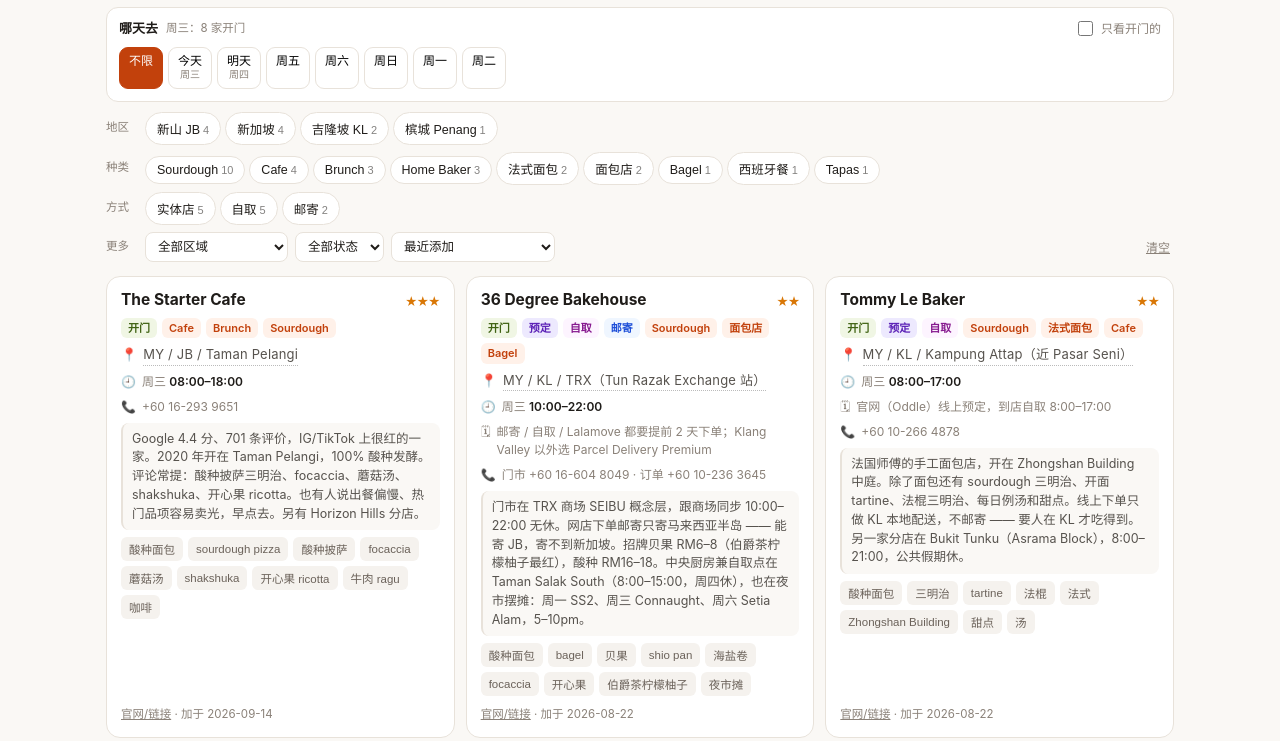
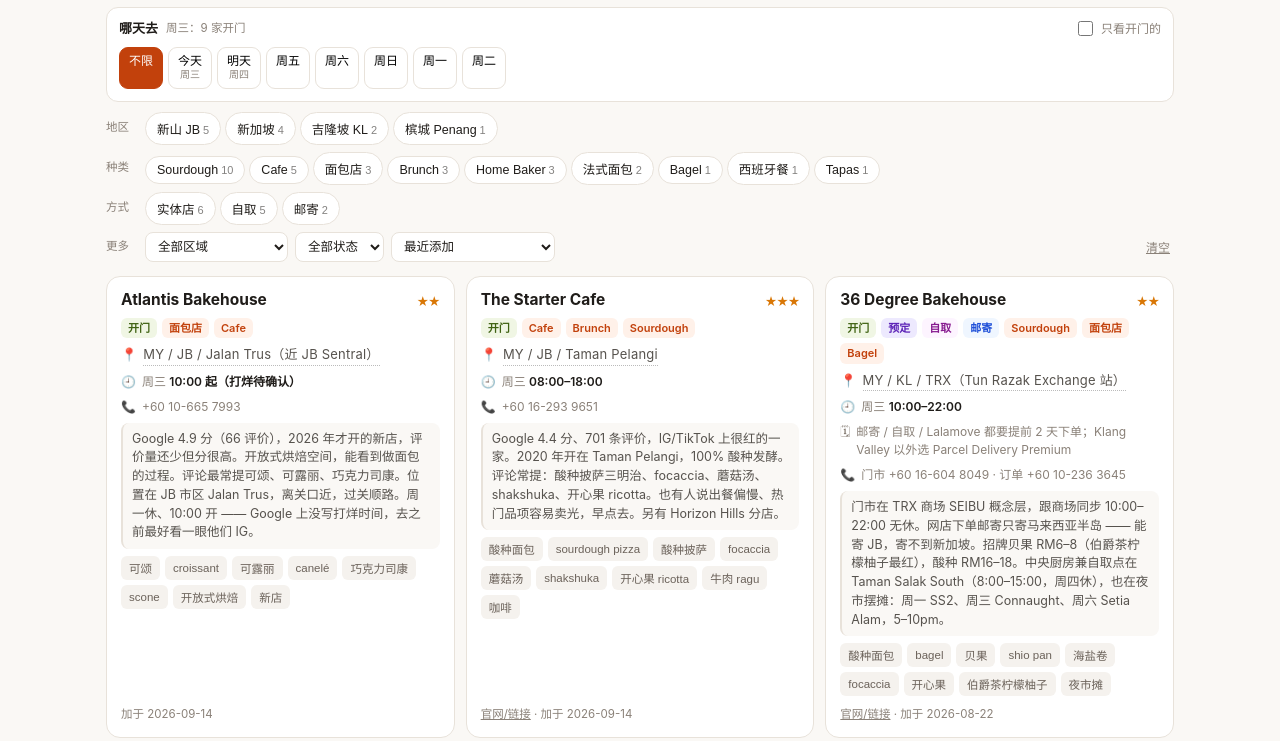
Before and after one commit to KeLi0707/eatlist, a plain HTML site: page index.html in a window 1280 px wide. Shown: the part 112-853 px from the top of the page. Drawn offline with Linux system fonts and the light colour scheme.

Commit message:
Add Atlantis Bakehouse (12 places)

```diff
--- a/index.html
+++ b/index.html
@@ -163,6 +163,18 @@ select{border:1px solid var(--line);background:var(--card);color:var(--ink);bord
 // week   : [日,一,二,三,四,五,六] 营业时间，null = 当天休息；预定制的店不填 week
 // booking: true 表示需要预定
 const PLACES = [
+  {id:"atlantis", name:"Atlantis Bakehouse", type:"dine",
+   city:"新山 JB", area:"Jalan Trus",
+   loc:"MY / JB / Jalan Trus（近 JB Sentral）",
+   addr:"105, Jalan Trus, Bandar Johor Bahru, 80000 Johor Bahru",
+   kind:["面包店","Cafe"],
+   week:["10:00 起（打烊待确认）",null,"10:00 起（打烊待确认）","10:00 起（打烊待确认）","10:00 起（打烊待确认）","10:00 起（打烊待确认）","10:00 起（打烊待确认）"],
+   contact:"+60 10-665 7993",
+   tags:["可颂","croissant","可露丽","canelé","巧克力司康","scone","开放式烘焙","新店"],
+   pri:2, status:"wish",
+   note:"Google 4.9 分（66 评价），2026 年才开的新店，评价量还少但分很高。开放式烘焙空间，能看到做面包的过程。评论最常提可颂、可露丽、巧克力司康。位置在 JB 市区 Jalan Trus，离关口近，过关顺路。周一休、10:00 开 —— Google 上没写打烊时间，去之前最好看一眼他们 IG。",
+   added:"2026-09-14"},
+
   {id:"thestarter", name:"The Starter Cafe", type:"dine",
    city:"新山 JB", area:"Taman Pelangi",
    loc:"MY / JB / Taman Pelangi",
```
